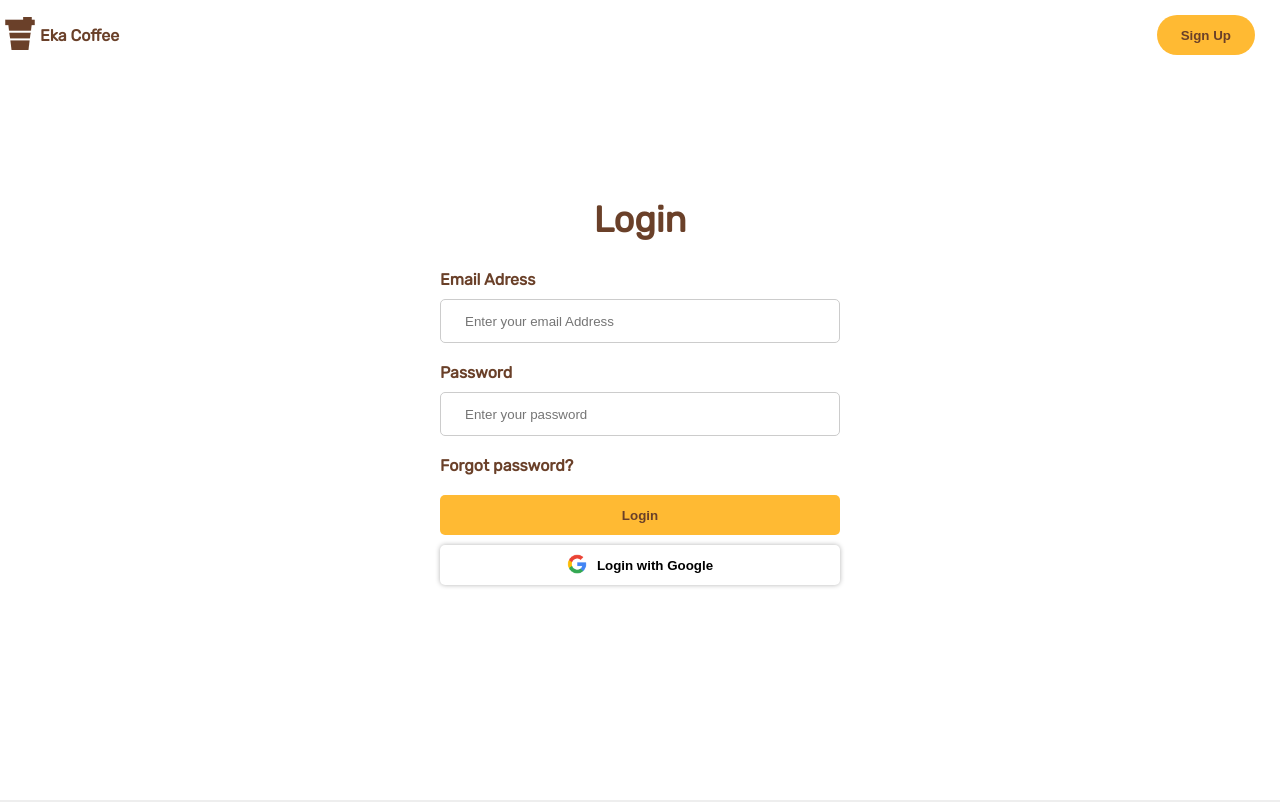
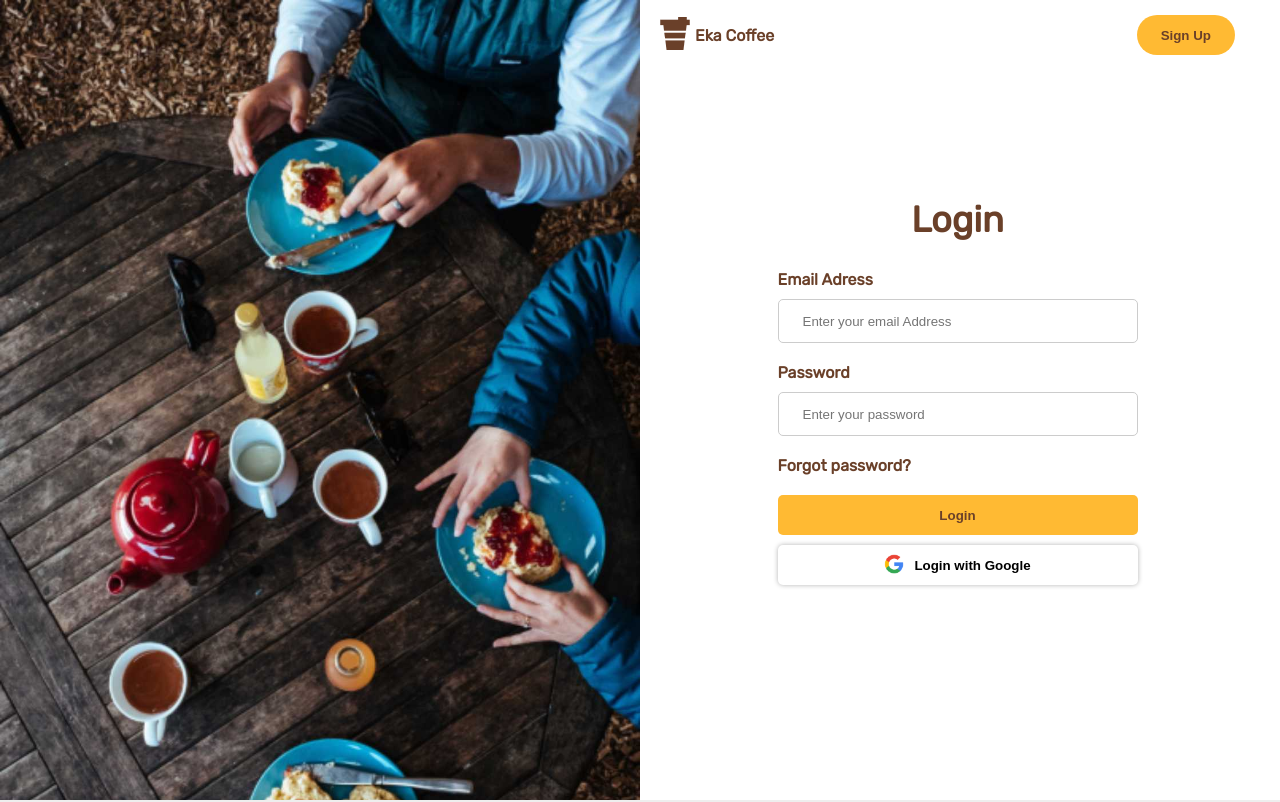
Before and after one commit to ekaadwar/b22-htmlcss-coffee, a website: page page/Login.html in a window 1280 px wide. Shown: the top 802 px of the page. Drawn offline with Linux system fonts and the light colour scheme.

Commit message:
Make responsive view for login page

```diff
--- a/css/desktop.css
+++ b/css/desktop.css
@@ -1,4 +1,8 @@
 @media (min-width: 1280px) {
+	/* section.auth-page{
+		background-size: 50%;
+	} */
+
 	.container {
 		max-width: 1280px;
 	}
--- a/css/desktopMd.css
+++ b/css/desktopMd.css
@@ -1,5 +1,11 @@
+/* width 1024-1279 */
+
 @media (min-width: 1024px) {
-  .title-section {
+  /* section.auth-page{
+		background-size: 65%;
+	} */
+
+	.title-section {
 		font-size: 36px;
     max-width: 500px;
     text-align: center;
--- a/css/styles.css
+++ b/css/styles.css
@@ -87,17 +87,16 @@ nav {
 
 /**/
 
-/* .wrapper-auth{
-	max-width: 50%;
-} */
-
 section.auth-page {
-  min-height: 100vh;
+  height: 100vh	;
+	max-height: 1070px;
+	/* height: 700px; */
   /* background-color: cornsilk; */
+	z-index: 99;
 }
 
-.auth-page	.container{
-	height: 100vh;
+section.auth-page	.container{
+	height: 100%;
 }
 
 .auth {
@@ -105,7 +104,6 @@ section.auth-page {
   flex-direction: column;
   align-items: center;
   position: relative;
-  /* background-color: darkorange; */
   height: 100%;
 }
 
@@ -113,8 +111,10 @@ section.auth-page {
   /* background-color: aquamarine; */
   border-width: 0;
   position: relative;
+	padding-left: 20px;
+	padding-right: 20px;
+	box-sizing: border-box;
 }
-
 
 .auth .menu {
   display: inline-block;
@@ -126,6 +126,9 @@ section.auth-page {
   max-width: 400px;
   position: absolute;
   top: 25%;
+	padding-left: 20px;
+	padding-right: 20px;
+	box-sizing: border-box;
 }
 
 .auth .auth-form .title-section {
@@ -684,9 +687,10 @@ ul {
 }
 
 .wrapper {
-  position: relative;
+	height: 100%;
+	position: relative;
   width: 100%;
-  height: 100%;
+
   /* background-color: darkorchid; */
 }
 
--- a/css/tablet.css
+++ b/css/tablet.css
@@ -3,12 +3,16 @@
 		height: 70px;
 	}
 
+	section.auth-page{
+		background-image: url("../img/picnic200.jpg");
+		background-repeat: no-repeat;
+		background-attachment: fixed;
+		/* background-size: auto 100%; */
+		background-size: 50%;
+	}
+
 	section.first{
 		margin-top: 70px;
-	}
-
-	.container {
-		max-width: 768px;
 	}
 
 	section.jumbotron{
@@ -27,6 +31,20 @@
     align-items: flex-start;
   }
 
+	.auth{
+		width: 50%;
+	}
+
+	.auth-page .wrapper{
+		display: flex;
+		flex-direction: row;
+		justify-content: flex-end;
+	}
+
+	.container {
+		max-width: 768px;
+	}
+
   .search-wrapper {
     width: 50%;
   }
```
Also changed, not shown: page/Login.html (+1 -0 lines), img/nathan-dumlao-71u2fOofI-U-unsplash 2.png (deleted), img/picnic200.jpg (added).
